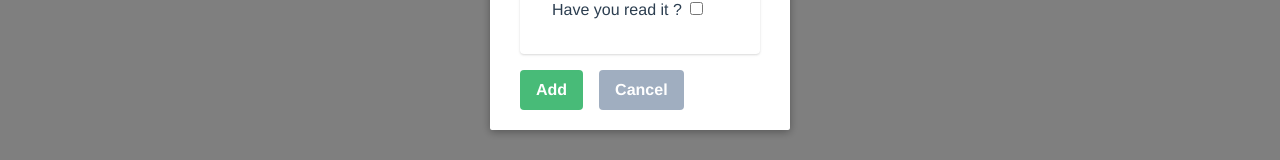
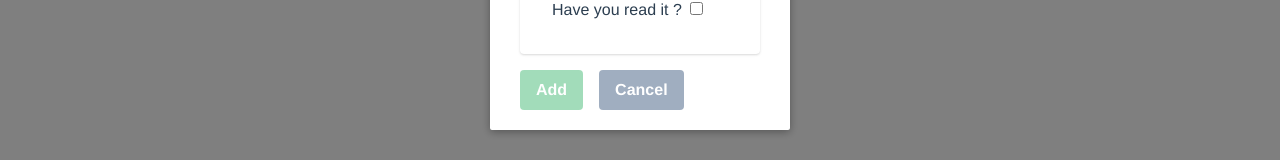
Before and after one commit to andfanilo/fastapi-vue-crud, a Vue app in the folder client/: page / in a window 1280 px wide. Both pictures are taken after a click on the button "Add Book". Shown: the part 456-616 px from the top of the page. Built offline with nearby package versions, Linux system fonts and the light colour scheme; no server answers.

Commit message:
:sparkles: Disable add/update buttons if form is not completed.

```diff
--- a/client/src/components/Modal.vue
+++ b/client/src/components/Modal.vue
@@ -54,7 +54,9 @@
               <!-- Buttons -->
               <div class="flex items-center">
                 <button
+                  class="text-white font-bold py-2 px-4 rounded focus:outline-none focus:shadow-outline"
                   v-bind:class="okButtonStyle"
+                  v-bind:disabled="!formCompleted()"
                   type="button"
                   v-on:click="sendPayload()"
                 >
@@ -94,7 +96,11 @@ export default {
   },
   computed: {
     okButtonStyle: function() {
-      return `bg-${this.buttonColor}-500 hover:bg-${this.buttonColor}-700 text-white font-bold py-2 px-4 rounded focus:outline-none focus:shadow-outline`;
+      let colorClass = `bg-${this.buttonColor}-500 hover:bg-${this.buttonColor}-700`;
+      if (!this.formCompleted() && this.showForm) {
+        colorClass += " opacity-50 cursor-not-allowed";
+      }
+      return colorClass;
     }
   },
   methods: {
@@ -115,6 +121,9 @@ export default {
       };
       this.$emit("closeModal", payload);
       this.resetForm();
+    },
+    formCompleted() {
+      return this.titleIn !== "" && this.authorIn !== "";
     }
   }
 };
```
